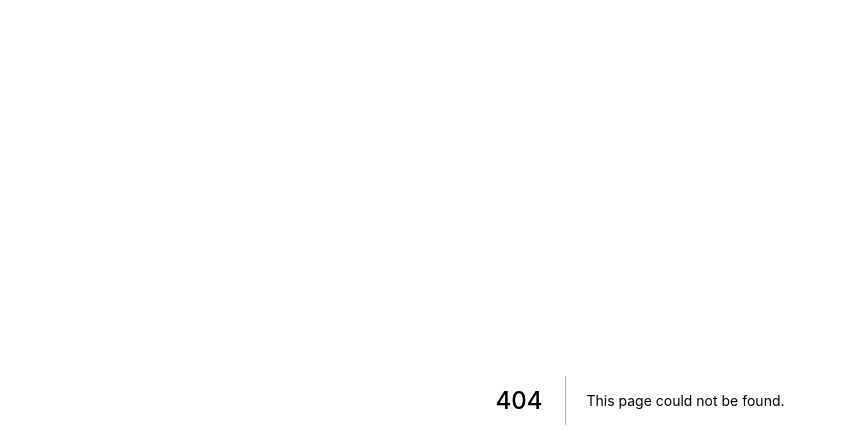
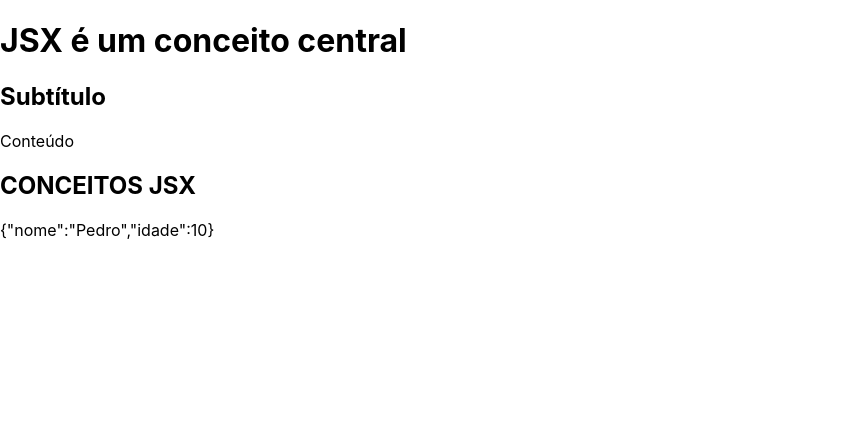
Before and after one commit to pedrohsbatista/Fundamentos-NextJS, a Next.js app: page /jsx in a window 1280 px wide. Before the commit this address had no page. Shown: the top 448 px of the page, without its empty margins (0-846 px from the left). Built offline with nearby package versions, Linux system fonts and the light colour scheme.

Commit message:
Conceitos do uso do jsx <> javascript

```diff
--- /dev/null
+++ b/src/pages/jsx.jsx
@@ -0,0 +1,25 @@
+export default function Jsx() {
+    const a = 3
+    const b = 4
+    console.log(a * b)
+
+    const obj = {nome: 'Pedro', idade: 10 }
+
+    const subTitulo = <h2>Subtítulo</h2>
+
+    function content(){
+        return <p>Conteúdo</p>
+    }
+
+    return (
+        <div>
+            <h1>JSX é um conceito central</h1>
+            {subTitulo}
+            {content()}
+            <h2>{"conceitos jsx".toUpperCase()}</h2>
+            <p>
+                {JSON.stringify({nome: 'Pedro', idade: 10 })}
+            </p>
+        </div>
+    )
+}
```
